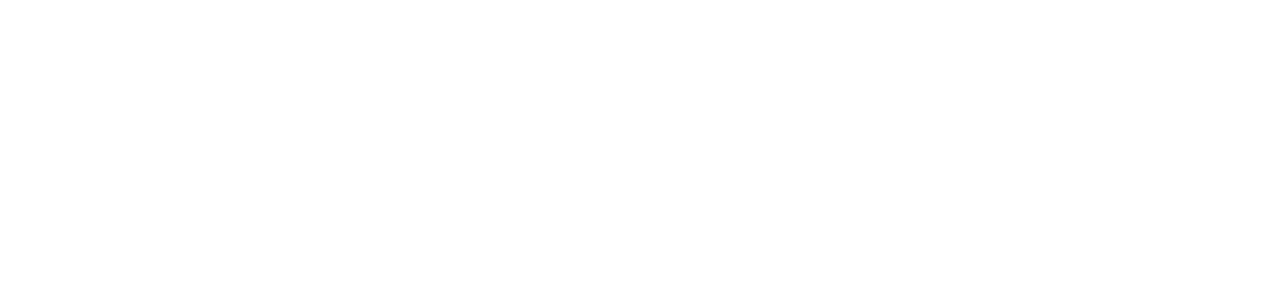
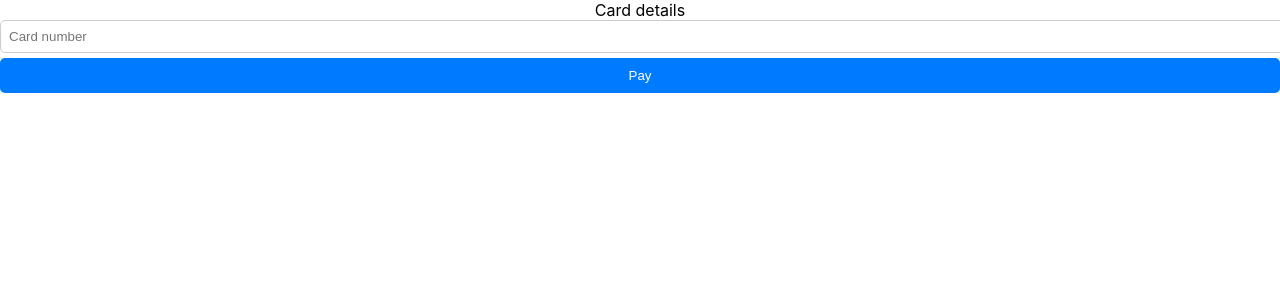
Before and after one commit to Mawiav08/silverback-g6-final-project, a React (Create React App) app: page /payment in a window 1280 px wide. Before the commit this address had no page. Shown: the top 300 px of the page. Built offline with nearby package versions, Linux system fonts and the light colour scheme; data requests are answered from the project's data file.

Commit message:
updated commit

```diff
--- a/src/App.js
+++ b/src/App.js
@@ -5,6 +5,8 @@ import FlightList from './components/FlightList';
 import BookFlights from './components/BookFlights';
 import './App.css';
 import Homelayout from './components/Homelayout';
+import Payment from './components/Payment';
+import MyFlight from './components/Myflight';
 
 function App() {
   const [flights, setFlights] = useState([]);
@@ -26,9 +28,11 @@ function App() {
       <Router>
         <Routes>
           <Route path="/" element={<Login />} />
-          <Route path="/book-flights" element={<BookFlights />} />
-          <Route path="/flights" element={<FlightList flights={flights} bookNow={handleBookNow} />} />
+          <Route path="/book-flights" element={<BookFlights handleBookNow={handleBookNow} />} />
+          <Route path="/flights" element={<FlightList flights={flights} handleBookNow={handleBookNow} />} />
           <Route path=" " element={<Homelayout/>}/>
+          <Route path="/payment" element={<Payment />} />
+          <Route path="/my-flight" element={<MyFlight />} />
         </Routes>
       </Router>
     </div>
--- a/src/components/FlightItem.js
+++ b/src/components/FlightItem.js
@@ -1,8 +1,15 @@
-import React from 'react';
+import React, { useState } from 'react';
 import PropTypes from 'prop-types';
+import Payment from './Payment'; // Import the Payment component
 import './FlightItem.css'; // Import the CSS file
 
 const FlightItem = ({ flight, bookNow }) => {
+  const [showPayment, setShowPayment] = useState(false);
+
+  const handleBookNowClick = () => {
+    setShowPayment(true);
+  };
+
   return (
     <div className="flight-item">
       <div className="flight-header">
@@ -15,9 +22,13 @@ const FlightItem = ({ flight, bookNow }) => {
         <p><strong>Stops:</strong> {flight.noOfStops}</p>
         <p><strong>Price:</strong> Ksh. {flight.price}</p>
       </div>
-      <button onClick={() => bookNow(flight)} className="book-now-button">
-        Book Now
-      </button>
+      {!showPayment ? (
+        <button onClick={handleBookNowClick} className="book-now-button">
+          Book Now
+        </button>
+      ) : (
+        <Payment flight={flight} />
+      )}
     </div>
   );
 };
--- a/src/components/Login.js
+++ b/src/components/Login.js
@@ -28,7 +28,7 @@ function Login() {
           Password:
           <input type="password" value={password} onChange={e => setPassword(e.target.value)} />
         </label>
-        <button type="submit">Login</button>
+        <button type="submit">Book a Flight</button>
       </form>
       <main>
       </main>
--- /dev/null
+++ b/src/components/Myflight.js
@@ -0,0 +1,24 @@
+import React from 'react';
+
+const MyFlight = ({ selectedFlight }) => {
+  console.log('Selected Flight:', selectedFlight); // Debugging statement
+
+  return (
+    <div>
+      {/* Conditional rendering: Display flight card if a flight is selected */}
+      {selectedFlight && (
+        <div className="flight-card">
+          <h2>Flight Details</h2>
+          <p><strong>Airline:</strong> {selectedFlight.airlineName}</p>
+          <p><strong>Departure:</strong> {selectedFlight.deptTime} - {selectedFlight.deptCity}</p>
+          <p><strong>Arrival:</strong> {selectedFlight.arivalTime} - {selectedFlight.arivalCity}</p>
+          <p><strong>Stops:</strong> {selectedFlight.noOfStops}</p>
+          <p><strong>Price:</strong> Ksh. {selectedFlight.price}</p>
+        </div>
+      )}
+      {!selectedFlight && <p>No flight selected.</p>} {/* Debugging statement */}
+    </div>
+  );
+};
+
+export default MyFlight;
--- /dev/null
+++ b/src/components/Payment.js
@@ -0,0 +1,49 @@
+import React, { useState } from 'react';
+import { useNavigate } from 'react-router-dom';
+
+const Payment = () => {
+  const [paymentSuccessful, setPaymentSuccessful] = useState(false);
+  const [error, setError] = useState(null);
+  const [loading, setLoading] = useState(false);
+  const navigate = useNavigate();
+
+  const handleSubmit = async (event) => {
+    event.preventDefault();
+    setLoading(true);
+
+    // Simulate payment processing
+    setTimeout(() => {
+      setLoading(false);
+      setPaymentSuccessful(true);
+    }, 2000);
+  };
+
+  // Function to handle navigation to MyFlight page upon successful payment
+  const navigateToMyFlight = () => {
+    navigate('/my-flight');
+  };
+
+  return (
+    <form onSubmit={handleSubmit}>
+      <div>
+        <label>
+          Card details
+          <input type="text" placeholder="Card number" />
+        </label>
+      </div>
+      {error && <div>{error}</div>}
+      <button type="submit" disabled={loading}>
+        {loading ? 'Processing...' : 'Pay'}
+      </button>
+      {paymentSuccessful && (
+        <div>
+          Payment successful!
+          {/* Call function to navigate to MyFlight page */}
+          {navigateToMyFlight()}
+        </div>
+      )}
+    </form>
+  );
+};
+
+export default Payment;
```
